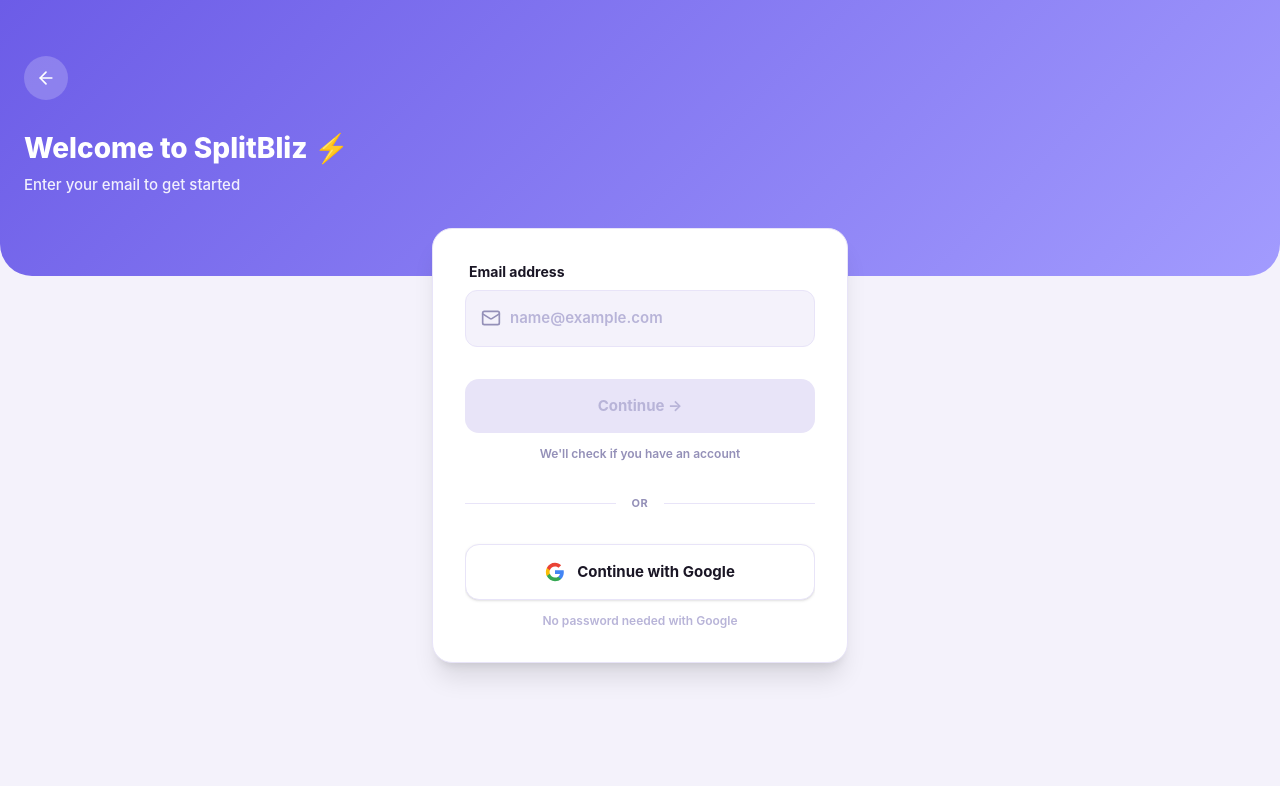
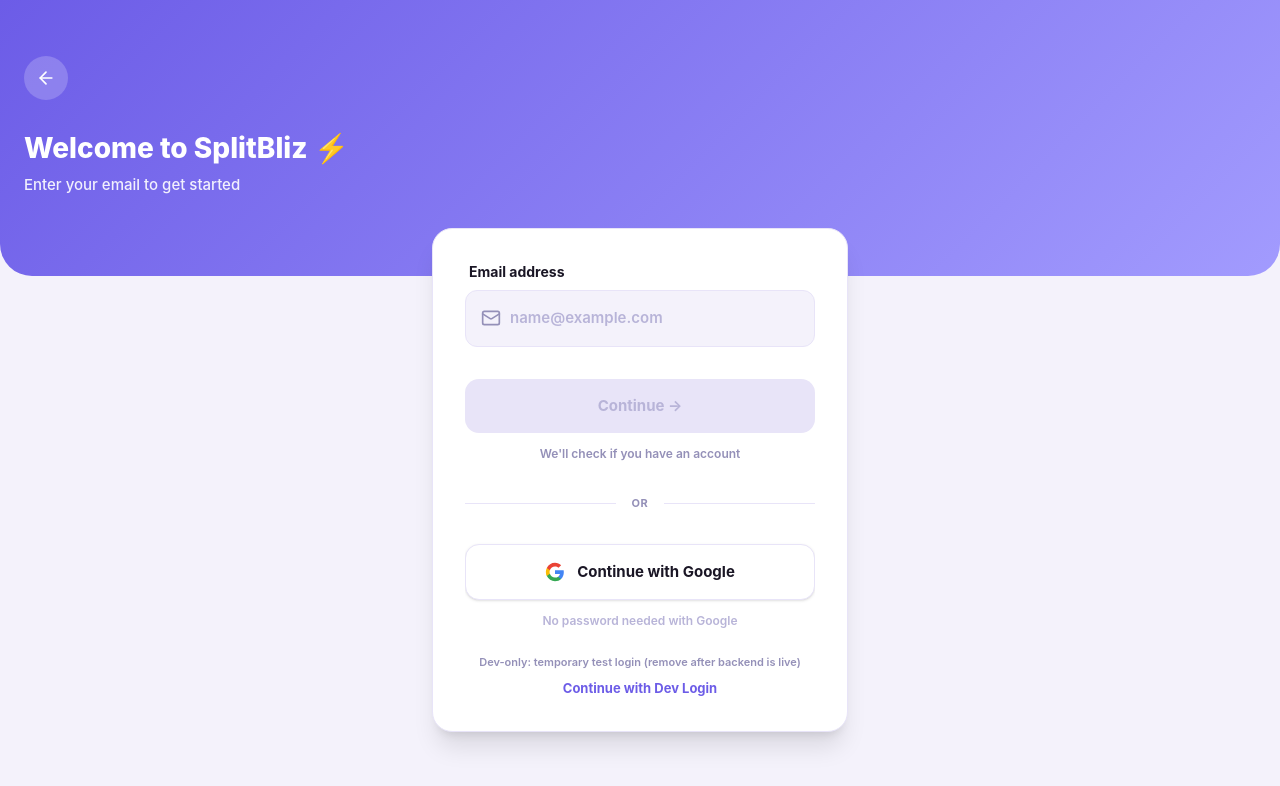
Before and after one commit to raisalam/splitbliz-react-web, a React (Vite) app: page /login in a window 1280 px wide. Shown: the top 786 px of the page. Built offline with nearby package versions, Linux system fonts and the light colour scheme.

Commit message:
feat: add dev login shortcut

```diff
--- a/src/features/auth/Login.tsx
+++ b/src/features/auth/Login.tsx
@@ -2,6 +2,7 @@
 import { motion, AnimatePresence } from 'motion/react';
 import { useNavigate } from 'react-router';
 import { Mail, Lock, Eye, EyeOff, ArrowLeft, User, CheckCircle2 } from 'lucide-react';
+import { tokenStore } from '../../services/apiClient';
 
 type AuthState = 'A' | 'B' | 'C';
 
@@ -41,6 +42,11 @@
     e.preventDefault();
     // Assuming new user flow for demo purposes of displaying intent picker, otherwise going to Home
     navigate('/onboarding/profile');
+  };
+
+  const handleDevLogin = () => {
+    tokenStore.set('dev-token');
+    navigate('/');
   };
 
   const handleBack = () => {
@@ -363,6 +369,21 @@
             )}
           </AnimatePresence>
 
+          {/* Dev-only login */}
+          <div className="mt-6 text-center">
+            <p className="text-[11px] font-semibold" style={{ color: muted }}>
+              Dev-only: temporary test login (remove after backend is live)
+            </p>
+            <button
+              type="button"
+              onClick={handleDevLogin}
+              className="mt-2 text-[13px] font-bold hover:underline"
+              style={{ color: purple }}
+            >
+              Continue with Dev Login
+            </button>
+          </div>
+
         </motion.div>
       </div>
     </div>
```
